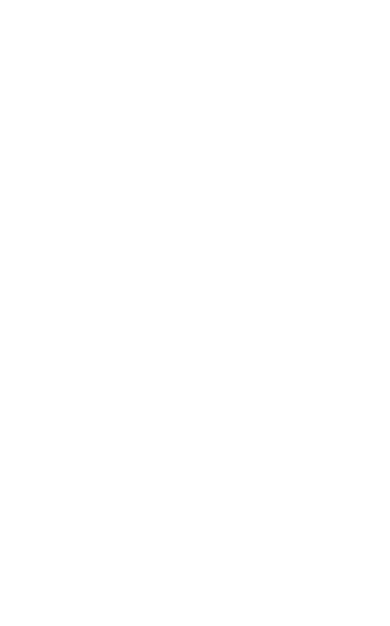
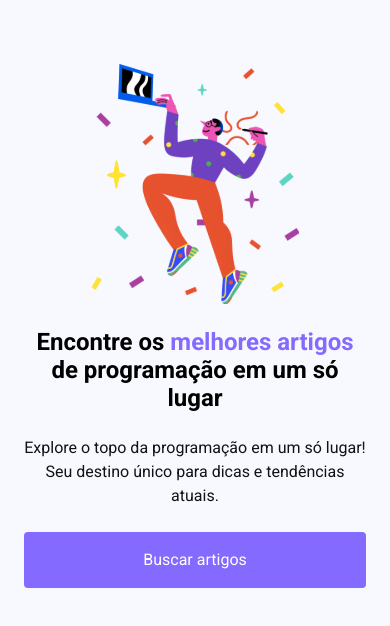
Before and after one commit to herloncosta/codelandia-desafio-03, a Next.js app: page / in a window 390 px wide. Shown: the top 626 px of the page. Built offline with nearby package versions, Linux system fonts and the light colour scheme.

Commit message:
create hero mobile

```diff
--- /dev/null
+++ b/src/app/components/Hero.tsx
@@ -0,0 +1,30 @@
+import Image from 'next/image'
+import React from 'react'
+
+import hero from '../../../public/hero.svg'
+
+export const Hero = () => {
+    return (
+        <header className="bg-background px-6 py-16">
+            <div className="w-fit mx-auto flex flex-col gap-6">
+                <div className="flex justify-center">
+                    <Image src={hero} alt="Personagem flutuando utilizando notebook." />
+                </div>
+
+                <div className="flex flex-col gap-6">
+                    <h1 className="text-2xl font-semibold text-center leading-7">
+                        Encontre os <span className="text-primary">melhores artigos</span> de
+                        programação em um só lugar
+                    </h1>
+
+                    <p className="text-dark text-center leading-6">
+                        Explore o topo da programação em um só lugar! Seu destino único para dicas e
+                        tendências atuais.
+                    </p>
+
+                    <button className="py-4 bg-primary text-white rounded">Buscar artigos</button>
+                </div>
+            </div>
+        </header>
+    )
+}
--- a/src/app/layout.tsx
+++ b/src/app/layout.tsx
@@ -8,8 +8,8 @@
 })
 
 export const metadata: Metadata = {
-    title: 'Create Next App',
-    description: 'Generated by create next app',
+    title: 'Blog Codelândia',
+    description: 'Desafio frontend #03',
 }
 
 export default function RootLayout({ children }: { children: React.ReactNode }) {
--- a/src/app/page.tsx
+++ b/src/app/page.tsx
@@ -1,3 +1,9 @@
+import { Hero } from './components/Hero'
+
 export default function Home() {
-    return <></>
+    return (
+        <>
+            <Hero />
+        </>
+    )
 }
--- a/tailwind.config.ts
+++ b/tailwind.config.ts
@@ -8,10 +8,10 @@
     ],
     theme: {
         extend: {
-      backgroundImage: {
-        'gradient-radial': 'radial-gradient(var(--tw-gradient-stops))',
-        'gradient-conic':
-          'conic-gradient(from 180deg at 50% 50%, var(--tw-gradient-stops))',
+            colors: {
+                primary: '#846AFF',
+                dark: '#121214',
+                background: '#F8F8FF',
             },
         },
     },
```
Also changed, not shown: public/hero.svg (added). Lines whose indentation alone changed are shown as unchanged.
